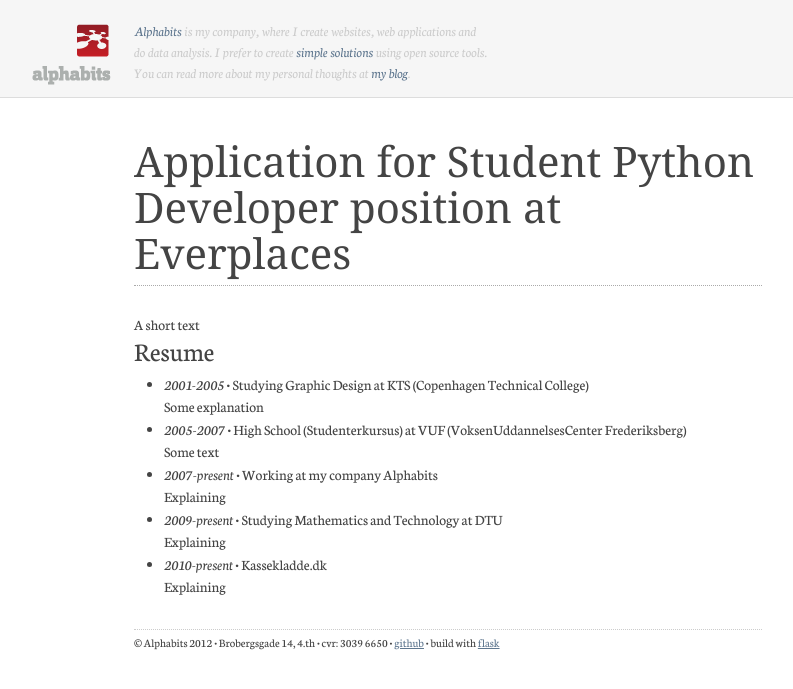
After one commit to alphabits/alphabits-dk-v2, a Flask app: page /application-for-everplaces in a window 1280 px wide. The commit adds this page. Shown: the top 689 px of the page, without its empty margins (192-985 px from the left). Run offline with Flask 2, Linux system fonts and the light colour scheme; some libraries are stand-ins or nearby versions; some web fonts are replaced.

Commit message:
Dynamic copyright year

```diff
--- a/aw/__init__.py
+++ b/aw/__init__.py
@@ -1,3 +1,5 @@
+from datetime import datetime
+
 from flask import Flask
 
 from aw.lib.pygments_extension import PygmentsExtension
@@ -11,4 +13,7 @@
     app.register_blueprint(pages)
     ext_name = "aw.lib.pygments_extension.PygmentsExtension"
     app.jinja_env.extensions[ext_name] = PygmentsExtension(app.jinja_env)
+    @app.context_processor
+    def inject_now():
+        return dict(now=datetime.now())
     return app
--- /dev/null
+++ b/aw/modules/pages/templates/pages/application-for-everplaces.html
@@ -0,0 +1,16 @@
+{%- import "_helpers.html" as h -%}
+{% extends "layout.html" %}
+
+{% block content %}
+    <h2>Application for Student Python Developer position at Everplaces</h2>
+    A short text
+    <h3>Resume</h3>
+    <ul>
+        {% for item in resume %}
+        <li>
+        <em>{{ item.period }}</em> &bullet; {{ item.title }}<br/>
+        {{ item.body }}
+        </li>
+        {% endfor %}
+    </ul>
+{% endblock %}
--- a/aw/modules/pages/views.py
+++ b/aw/modules/pages/views.py
@@ -1,11 +1,47 @@
-from flask import render_template
+from flask import abort, render_template
 
 from aw.modules.pages import pages
 
 
-@pages.route('/')
-@pages.route('/<any(about,solutions,home):page>')
-def show_page(page=None):
-    if page is None:
-        page = 'home'
+allowed_pages = ['home', 'about', 'solutions', 'normal-distribution-calculator']
+
+
+
+@pages.route('/application-for-everplaces')
+def application_everplaces():
+    resume = [
+        {
+            'period': '2001-2005',
+            'title': 'Studying Graphic Design at KTS (Copenhagen Technical College)',
+            'body': 'Some explanation'
+        },
+        {
+            'period': '2005-2007',
+            'title': 'High School (Studenterkursus) at VUF (VoksenUddannelsesCenter Frederiksberg)',
+            'body': 'Some text'
+        },
+        {
+            'period': '2007-present',
+            'title': 'Working at my company Alphabits',
+            'body': 'Explaining'
+        },
+        {
+            'period': '2009-present',
+            'title': 'Studying Mathematics and Technology at DTU',
+            'body': 'Explaining'
+        },
+        {
+            'period': '2010-present',
+            'title': 'Kassekladde.dk',
+            'body': 'Explaining'
+        }
+    ]
+    return render_template('pages/application-for-everplaces.html', **locals())
+
+
+@pages.route('/', defaults={'page': allowed_pages[0]})
+@pages.route('/<page>')
+def show_page(page):
+    if not page in allowed_pages:
+        abort(404)
     return render_template('pages/{0}.html'.format(page), **locals())
--- a/aw/templates/layout.html
+++ b/aw/templates/layout.html
@@ -67,7 +67,7 @@
                 </div>
             </div>
             <footer>
-            &copy; Alphabits 2011 • Brobergsgade 14, 4.th • cvr: 3039 6650 • <a href="http://github.com/alphabits">github</a> • build with <a href="http://flask.pocoo.org">flask</a>
+            &copy; Alphabits {{ now.strftime('%Y') }} • Brobergsgade 14, 4.th • cvr: 3039 6650 • <a href="http://github.com/alphabits">github</a> • build with <a href="http://flask.pocoo.org">flask</a>
             </footer>
         </div>
     </body>
```
